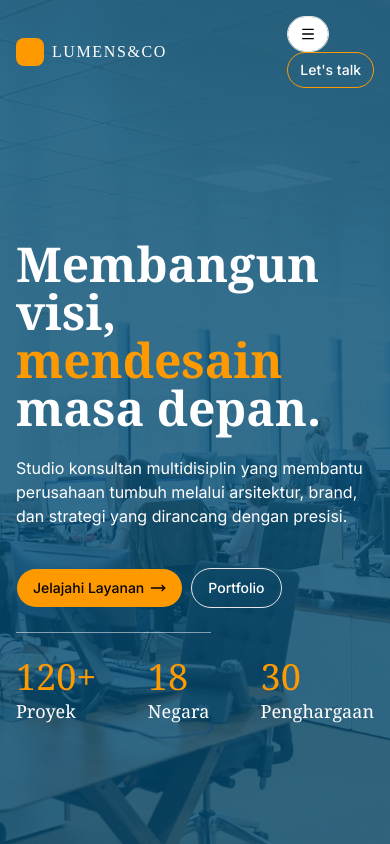
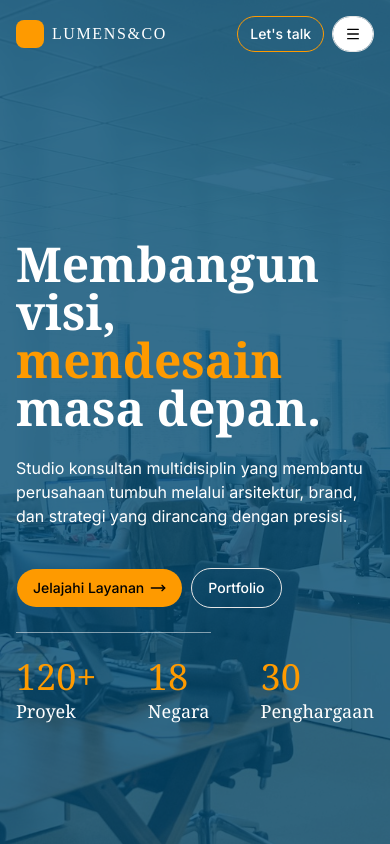
Before and after one commit to codewithpandu/lumens, a Next.js app: page / in a window 390 px wide. Shown: the top 844 px of the page. Built offline with nearby package versions, Linux system fonts and the light colour scheme; a web font is replaced by a local one.

Commit message:
fix: navbar

```diff
--- a/src/components/AppNavbar.tsx
+++ b/src/components/AppNavbar.tsx
@@ -55,8 +55,8 @@ export default function AppNavbar() {
           </NavigationMenuList>
         </NavigationMenu>
       </div>
-      <div>
-        <div className="md:hidden">
+      <div className="flex gap-2">
+        <div className="md:hidden order-1">
           <DropdownMenu>
             <DropdownMenuTrigger asChild>
               <Button variant="outline" className="text-black">
```
